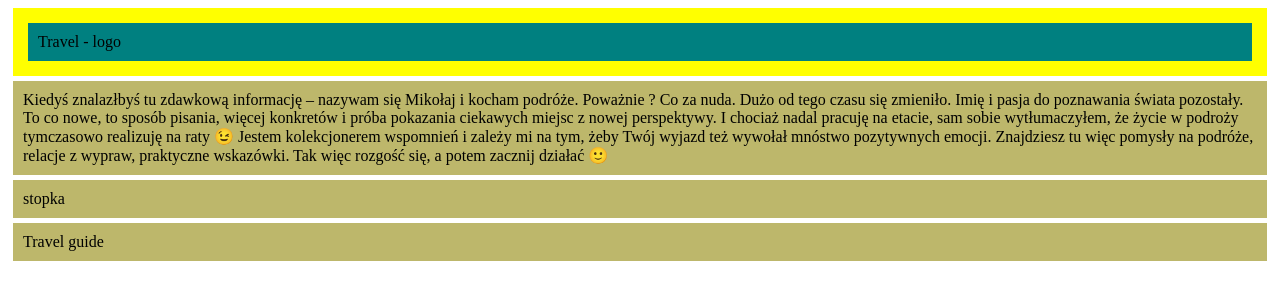
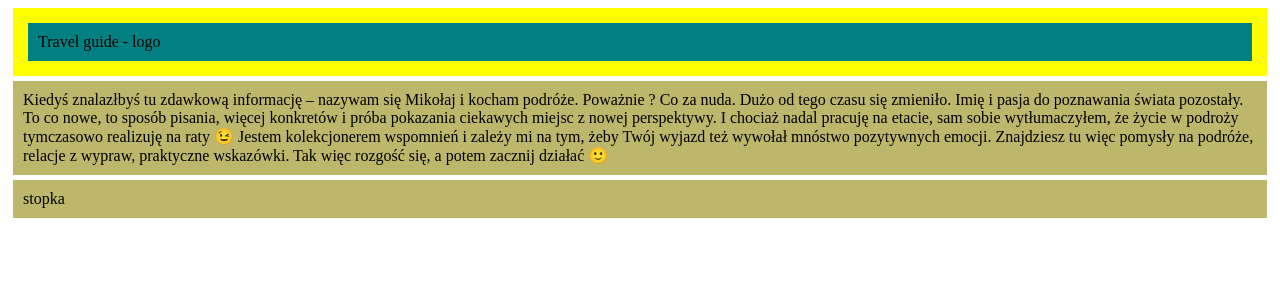
Before and after one commit to Pablo-Batorek/Travel-Guide, a plain HTML site: page index.html in a window 1280 px wide. Drawn offline with Linux system fonts and the light colour scheme.

Commit message:
Remove unnecessary changes

```diff
--- a/index.html
+++ b/index.html
@@ -8,13 +8,11 @@
   <body>
 
     <div class ="a">
-      <div class ="b">Travel - logo</div>
+      <div class ="b">Travel guide - logo</div>
     </div>
     <div>Kiedyś znalazłbyś tu zdawkową informację – nazywam się Mikołaj i kocham podróże. Poważnie ? Co za nuda. Dużo od tego czasu się zmieniło. Imię i pasja do poznawania świata pozostały. To co nowe, to sposób pisania, więcej konkretów i próba pokazania ciekawych miejsc z nowej perspektywy. I chociaż nadal pracuję na etacie, sam sobie wytłumaczyłem, że życie w podroży tymczasowo realizuję na raty 😉
 
         Jestem kolekcjonerem wspomnień i zależy mi na tym, żeby Twój wyjazd też wywołał mnóstwo pozytywnych emocji. Znajdziesz tu więc pomysły na podróże, relacje z wypraw, praktyczne wskazówki. Tak więc rozgość się, a potem zacznij działać 🙂</div>
     <div class="b">stopka</div>
-    <div>Travel guide</div>
-
   </body>
 </html>
```
